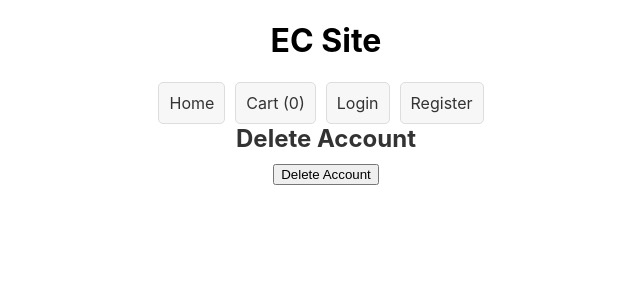
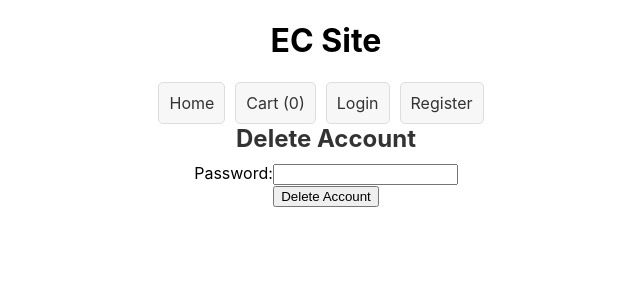
Before and after one commit to k1o0b1a9/ECsite, a React (Create React App) app in the folder ec-frontend/: page /delete-account in a window 1280 px wide. Shown: the top 300 px of the page, without its empty margins (314-954 px from the left). Built offline with nearby package versions, Linux system fonts and the light colour scheme; no server answers.

Commit message:
アカウント削除機能の実行にはパスワードの入力も必要になるように変更

```diff
--- a/ec-frontend/src/App.js
+++ b/ec-frontend/src/App.js
@@ -48,13 +48,15 @@ function App() {
   };
 
   // アカウント削除機能
-  const handleDeleteAccount = async () => {
+  const handleDeleteAccount = async (password) => {
     try {
       const response = await fetch('http://localhost:8080/api/auth/delete-account', {
         method: 'DELETE',
         headers: {
-          'Authorization': `Bearer ${token}`
+          'Content-Type': 'application/json',
+          'Authorization': `Bearer ${token}`,
         },
+        body: JSON.stringify({ password }),  // パスワードを送信
       });
       if (response.ok) {
         localStorage.removeItem('token');
--- a/ec-frontend/src/DeleteAccount.js
+++ b/ec-frontend/src/DeleteAccount.js
@@ -1,18 +1,30 @@
-import React from 'react';
+import React, { useState } from 'react';
 
-function DeleteAccount({ handleDeleteAccount }) {
-  const onDelete = () => {
-    if (window.confirm('Are you sure you want to delete your account?')) {
-      handleDeleteAccount();
-    }
+const DeleteAccount = ({ handleDeleteAccount }) => {
+  const [password, setPassword] = useState('');
+
+  const handleSubmit = (e) => {
+    e.preventDefault();
+    handleDeleteAccount(password);
   };
 
   return (
     <div>
       <h2>Delete Account</h2>
-      <button onClick={onDelete}>Delete Account</button>
+      <form onSubmit={handleSubmit}>
+        <div>
+          <label>Password:</label>
+          <input
+            type="password"
+            value={password}
+            onChange={(e) => setPassword(e.target.value)}
+            required
+          />
+        </div>
+        <button type="submit">Delete Account</button>
+      </form>
     </div>
   );
-}
+};
 
 export default DeleteAccount;
```
Also changed, not shown: 2 other files (tests, documents, lock files or other folders).
